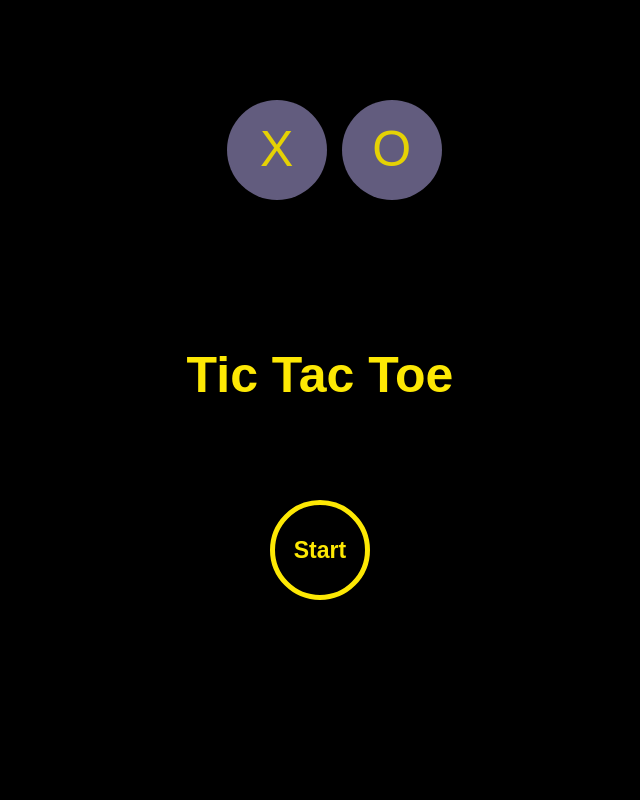
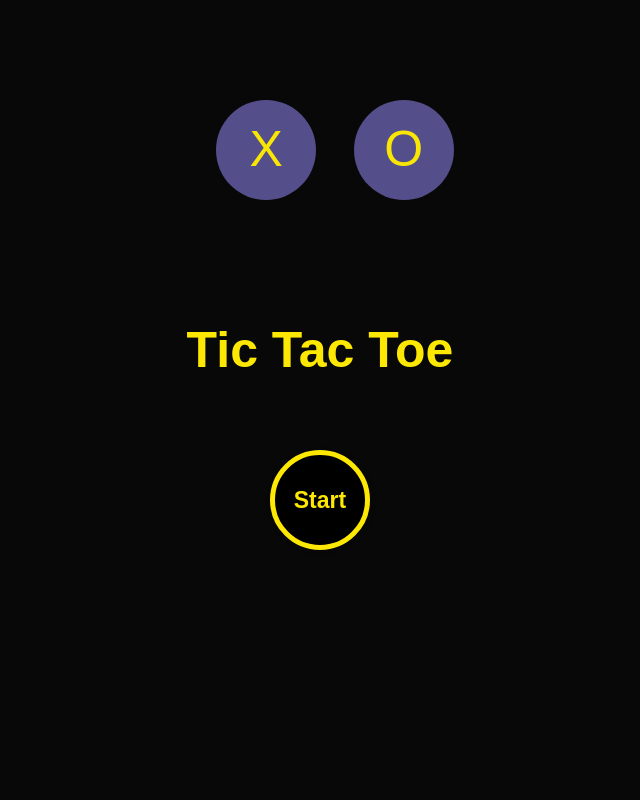
Before and after one commit to ElimarLucena/Tic-Tac-Toe, a React (Create React App) app in the folder tic-tac-toe/: page / in a window 1280 px wide. Shown: the top 800 px of the page, without its empty margins (320-960 px from the left). Built offline with nearby package versions, Linux system fonts and the light colour scheme; the HTML template or start-up script is replaced by a standard one.

Commit message:
style: chaginha style button login

```diff
--- a/tic-tac-toe/src/Pages/Login/style.css
+++ b/tic-tac-toe/src/Pages/Login/style.css
@@ -7,9 +7,9 @@
 .conatiner-login {
   display: grid;
   grid-template-columns: repeat(3 , 1fr);
-  grid-template-rows: repeat(4, 1fr);
+  grid-template-rows: 1fr 200px 1fr 1fr;
   min-height: 100vh;
-  background-color: black;
+  background-color: rgb(8, 8, 9);
 }
 
 .title-login {
@@ -40,7 +40,7 @@
 }
 
 .button-login:hover {
-  background-color: rgb(63, 242, 4);
+  background-color: rgb(253, 232, 4);
   color: rgb(82, 77, 139);
   border: solid 5px rgb(82, 77, 139);
 }
```
